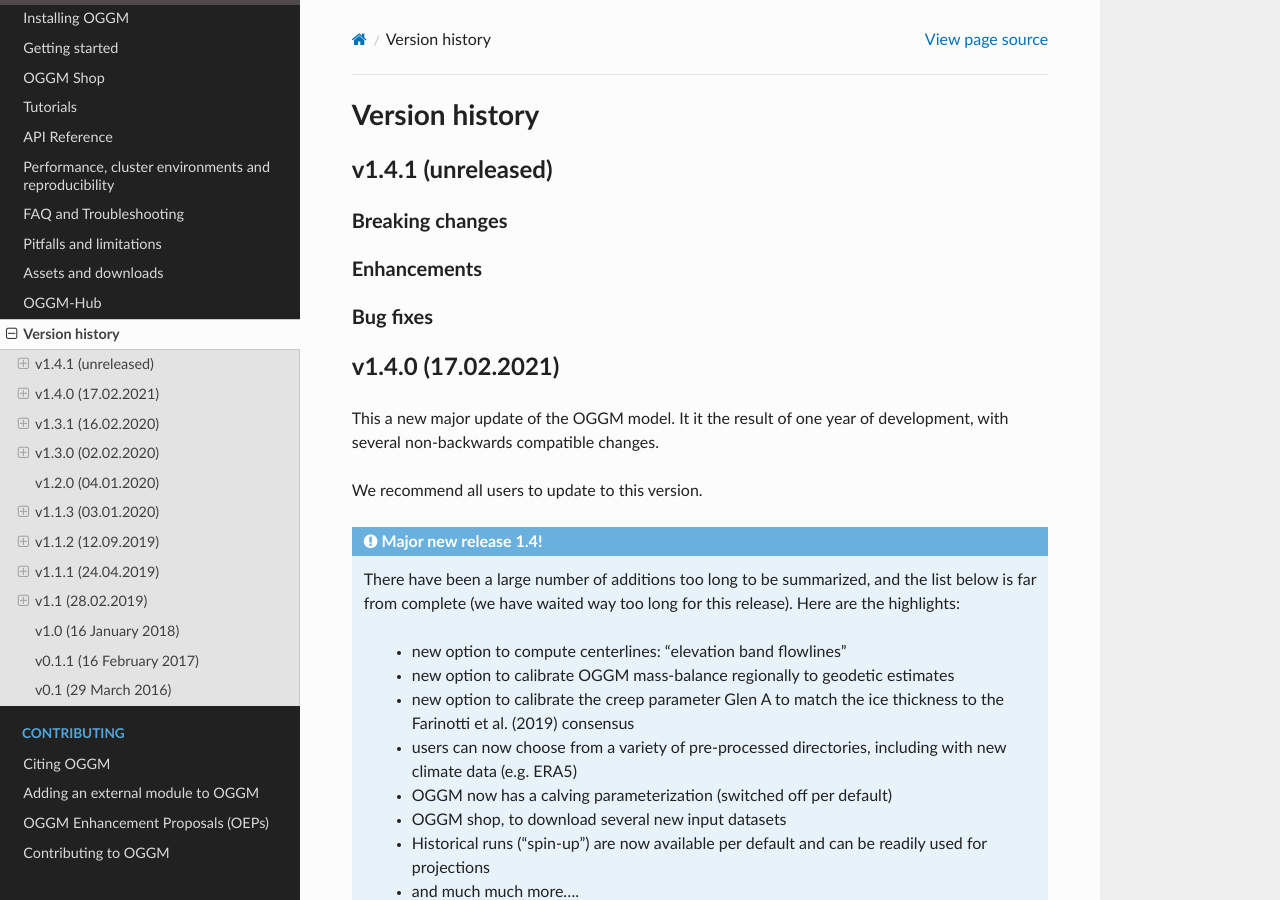
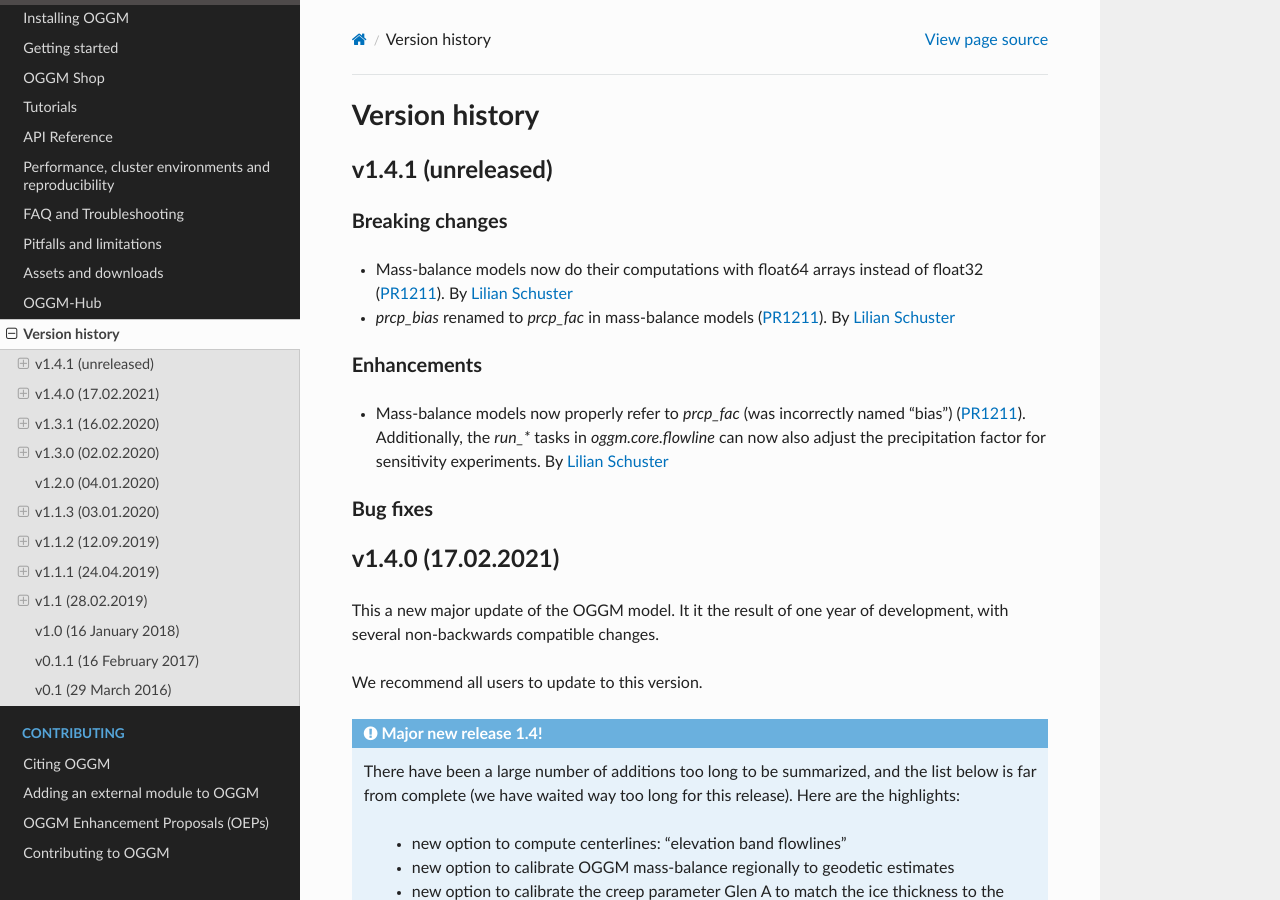
Before and after one commit to OGGM/oggm, a Sphinx documentation site: the page built from docs/whats-new.rst, in a window 1280 px wide and 900 px high. Built offline with Sphinx 7.4.7 and the Read the Docs theme 2.0.0, drawn with Linux system fonts in a browser that asks for light colours; the version number could not be read and is left out.

Commit message:
What's new

```diff
--- a/docs/whats-new.rst
+++ b/docs/whats-new.rst
@@ -10,8 +10,20 @@ v1.4.1 (unreleased)
 Breaking changes
 ~~~~~~~~~~~~~~~~
 
+- Mass-balance models now do their computations with float64 arrays instead
+  of float32 (:pull:`1211`).
+  By `Lilian Schuster <https://github.com/lilianschuster>`_
+- `prcp_bias` renamed to `prcp_fac` in mass-balance models (:pull:`1211`).
+  By `Lilian Schuster <https://github.com/lilianschuster>`_
+
 Enhancements
 ~~~~~~~~~~~~
+
+- Mass-balance models now properly refer to `prcp_fac` (was incorrectly named
+  "bias") (:pull:`1211`).
+  Additionally, the `run_*` tasks in `oggm.core.flowline` can now also adjust
+  the precipitation factor for sensitivity experiments.
+  By `Lilian Schuster <https://github.com/lilianschuster>`_
 
 Bug fixes
 ~~~~~~~~~
```
Also changed, not shown: 1 other file.
